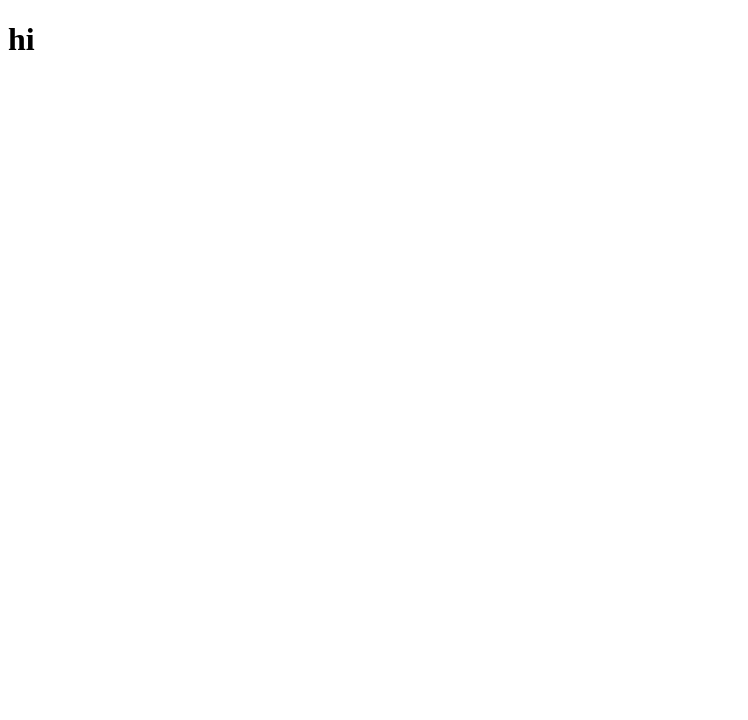
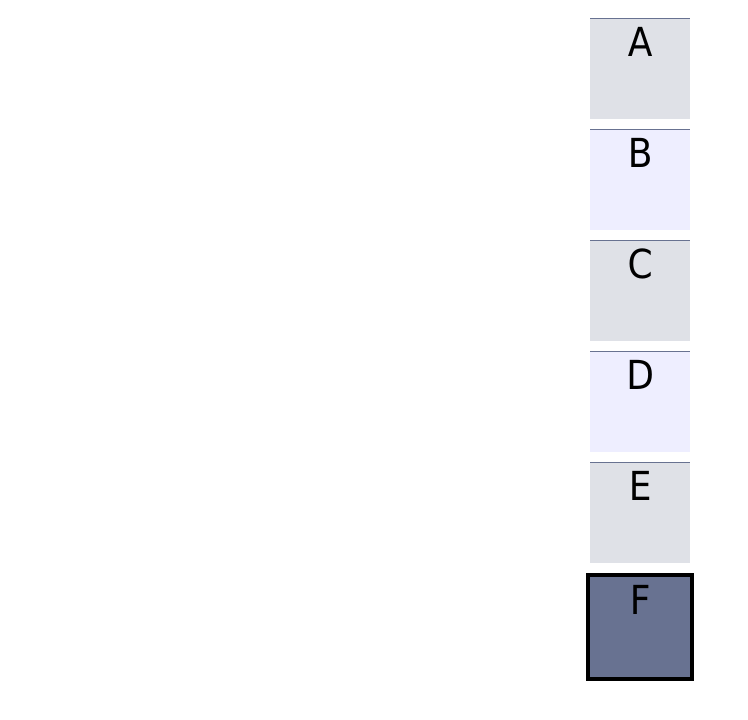
Before and after one commit to Tsekuii/CS142-PROJECT-1, a plain HTML site: page index.html in a window 1280 px wide. Shown: the whole page, without its empty margins (0-748 px from the left). Drawn offline with Linux system fonts and the light colour scheme.

Commit message:
cs 142 project 1 ehlew

```diff
--- a/index.html
+++ b/index.html
@@ -3,9 +3,21 @@
 <head>
     <meta charset="UTF-8">
     <meta name="viewport" content="width=device-width, initial-scale=1.0">
+    <link rel="stylesheet" href="styleA.css">
     <title>Document</title>
 </head>
 <body>
-    <h1>hi</h1>
+    <div class="main">
+        <div class="a_to_e">
+            <div class="letter" id="a">A</div>
+            <div class="letter" id="b">B</div>
+            <div class="letter" id="c">C</div>
+            <div class="letter" id="d">D</div>
+            <div class="letter" id="e">E</div>
+        </div>
+        <div class="f_">
+            <div class="letter" id="f">F</div>
+        </div>
+    </div>
 </body>
 </html>
--- /dev/null
+++ b/styleA.css
@@ -0,0 +1,37 @@
+body{
+    font-family: Tahoma;
+    font-size: 40px;
+}
+.main{
+    display: flex;
+    flex-direction: column;
+    justify-content: center;
+    align-items: center;
+}
+.letter{
+    width: 100px;
+    height: 100px;
+    display: flex;
+    justify-content: center;
+    border-top: 1px solid #687291;
+    margin-top: 10px;
+}
+#a{
+    background-color: #dfe1e7;
+}
+#b{
+    background-color: #eeff;
+}
+#c{
+    background-color: #dfe1e7;
+}
+#d{
+    background-color: #eeff;
+}
+#e{
+    background-color: #dfe1e7;
+}
+#f{
+    background-color: #687291;
+    border: 4px solid black;
+}
--- /dev/null
+++ b/styleB.css
@@ -0,0 +1,15 @@
+body{
+    font-family: Tahoma;
+    font-size: 40px;
+}
+.letter{
+    width: 100px;
+    height: 150px;
+    background-color: #eeff;
+    padding-left: 10px;
+    margin-left: 10px;
+}
+.a_to_e{
+    display: flex;
+    flex-direction: row;
+}
```
